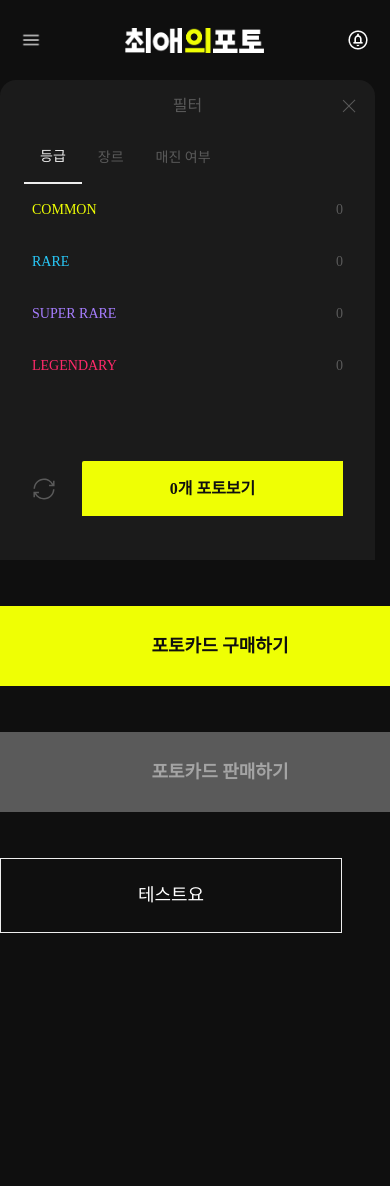
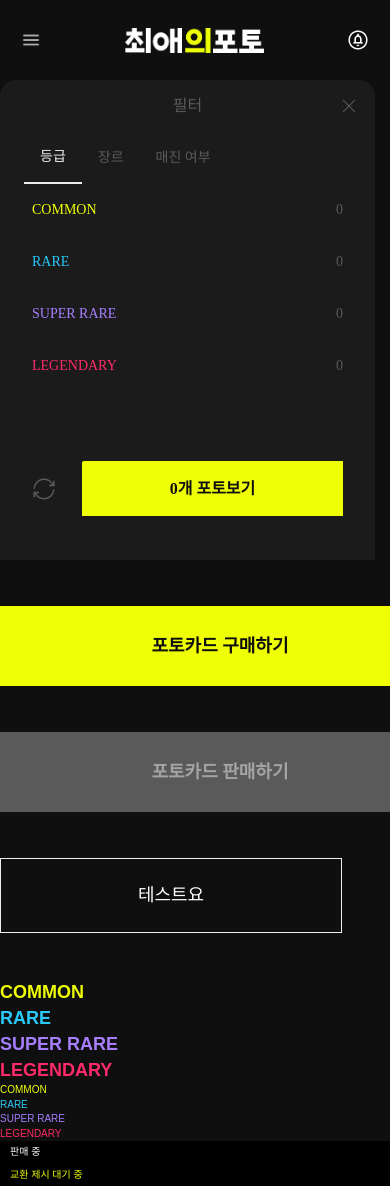
Before and after one commit to Jin-coding-333/3-my_favorite_photo-2team-fe, a Next.js app: page /test/mytest in a window 390 px wide. Shown: the top 1186 px of the page. Before the commit the page ends 979 px from the top, so only its background shows below. Built offline with nearby package versions, Linux system fonts and the light colour scheme.

Commit message:
grade 수정

```diff
--- a/components/bottomSheet/bottomSheet.jsx
+++ b/components/bottomSheet/bottomSheet.jsx
@@ -1,6 +1,6 @@
 import { grade } from '@/lib/data/grade';
-import styles from '@/styles/components/BottomSheet.module.css';
-import ImgHover from '../ImgHover';
+import styles from '@/styles/components/bottomSheet.module.css';
+import ImgHover from '@/components/imgHover';
 import { useState } from 'react';
 import { genre, soldOutState } from '@/lib/data/etcData';
 const filter = [
--- a/components/button/button.jsx
+++ b/components/button/button.jsx
@@ -1,4 +1,4 @@
-import styles from '@/styles/components/Button.module.css';
+import styles from '@/styles/components/button.module.css';
 /**
  * @param type - "primary"|"primary_disabled"|"secondary"
  * @param size - xxxl xxl xl l m s xs
--- a/components/grade/CardGrade.jsx
+++ b/components/grade/CardGrade.jsx
@@ -1,7 +1,17 @@
+import styles from '@/styles/components/grade/CardGrade.module.css'
+
 export default function CardGrade() {
   return (
     <>
-      <h1>My Card</h1>
+      <p className={`${styles.rarity} ${styles.rarityCommon}`}>COMMON</p>
+      <p className={`${styles.rarity} ${styles.rarityRare}`}>RARE</p>
+      <p className={`${styles.rarity} ${styles.raritySuperRare}`}>SUPER RARE</p>
+      <p className={`${styles.rarity} ${styles.rarityLegendary}`}>LEGENDARY</p>
+
+      <p className={`${styles.rarityCard} ${styles.rarityCardCommon}`}>COMMON</p>
+      <p className={`${styles.rarityCard} ${styles.rarityCardRare}`}>RARE</p>
+      <p className={`${styles.rarityCard} ${styles.rarityCardSuperRare}`}>SUPER RARE</p>
+      <p className={`${styles.rarityCard} ${styles.rarityCardLegendary}`}>LEGENDARY</p>
     </>
   );
 }
--- /dev/null
+++ b/components/grade/ForSaleChip.jsx
@@ -0,0 +1,10 @@
+import styles from '@/styles/components/grade/ForSaleChip.module.css'
+
+export default function ForSaleChip() {
+    return (
+        <>
+            <p className={`${styles.badge} ${styles.badgeSale}`}>판매 중</p>
+            <p className={`${styles.badge} ${styles.badgePending}`}>교환 제시 대기 중</p>
+        </>
+    );
+  }
--- a/pages/test/mytest.jsx
+++ b/pages/test/mytest.jsx
@@ -1,5 +1,7 @@
-import BottomSheet from '@/components/bottomSheet/BottomSheet';
-import Button from '@/components/button/Button';
+import BottomSheet from '@/components/bottomSheet/bottomSheet';
+import Button from '@/components/button/button';
+import CardGrade from '@/components/grade/CardGrade';
+import ForSaleChip from '@/components/grade/ForSaleChip';
 
 export default function MyTest() {
   return (
@@ -22,6 +24,11 @@ export default function MyTest() {
       </Button>
       <br />
       <br />
+      <CardGrade>
+      </CardGrade>
+      <ForSaleChip>
+
+      </ForSaleChip>
     </>
   );
 }
--- /dev/null
+++ b/styles/components/grade/CardGrade.module.css
@@ -0,0 +1,61 @@
+.rarity {
+    font-weight: 700;
+    font-size: 24px;
+    line-height: 34.75px;
+}
+
+.rarityCommon{
+    color: #EFFF04;
+
+}
+
+.rarityRare {
+    color: #29C9F9;
+
+}
+
+.raritySuperRare {
+    color: #A77EFF;
+
+}
+
+.rarityLegendary {
+    color: #FF2A6A;
+
+}
+
+.rarityCard {
+    font-weight: 300;
+    font-size: 16px;
+    line-height: 23.17px;
+}
+
+.rarityCardCommon {
+    color: #EFFF04;
+}
+
+.rarityCardRare {
+    color: #29C9F9;
+}
+
+.rarityCardSuperRare {
+    color: #A77EFF;
+}
+
+.rarityCardLegendary {
+    color: #FF2A6A;
+}
+
+@media (max-width: 744px) {
+    .rarity {
+        font-weight: 700;
+        font-size: 18px;
+        line-height: 26.06px;
+    }
+
+    .rarityCard {
+        font-weight: 300;
+        font-size: 10px;
+        line-height: 14.48px;
+    }
+}
--- /dev/null
+++ b/styles/components/grade/ForSaleChip.module.css
@@ -0,0 +1,31 @@
+.badge {
+    background-color: #000000;
+    font-weight: 400;
+    font-size: 16px;
+    line-height: 23.17px;
+    padding: 4px 10px;
+}
+
+.badgeSale {
+    color: #fff;
+}
+
+.badgePending {
+    color: #efff04;
+}
+
+@media (max-width: 1200px) {
+    .badge {
+        font-weight: 400;
+        font-size: 56px;
+        line-height: 20.27px;
+    }
+}
+
+@media (max-width: 744px) {
+    .badge {
+        font-weight: 400;
+        font-size: 10px;
+        line-height: 14.48px;
+    }
+}
```
